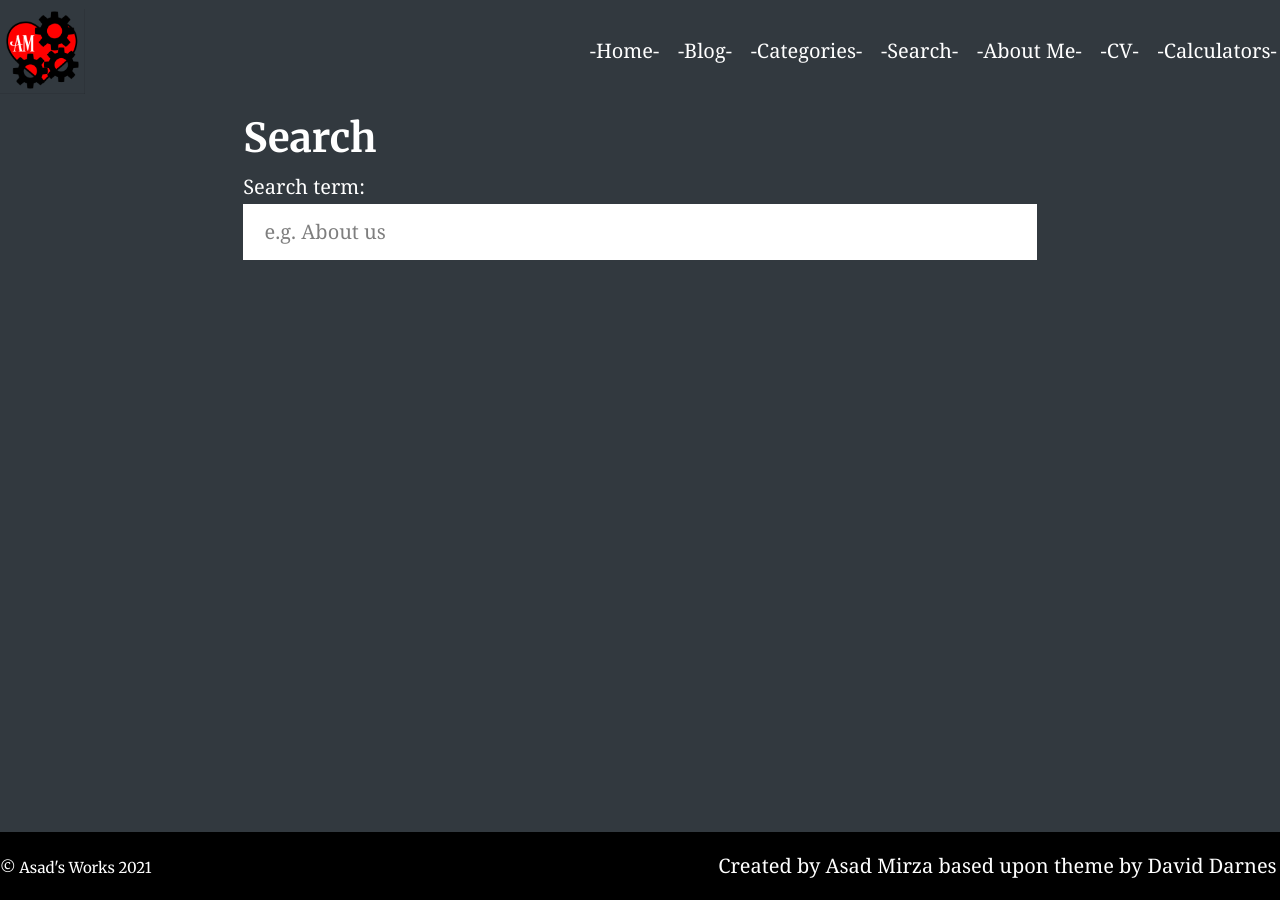
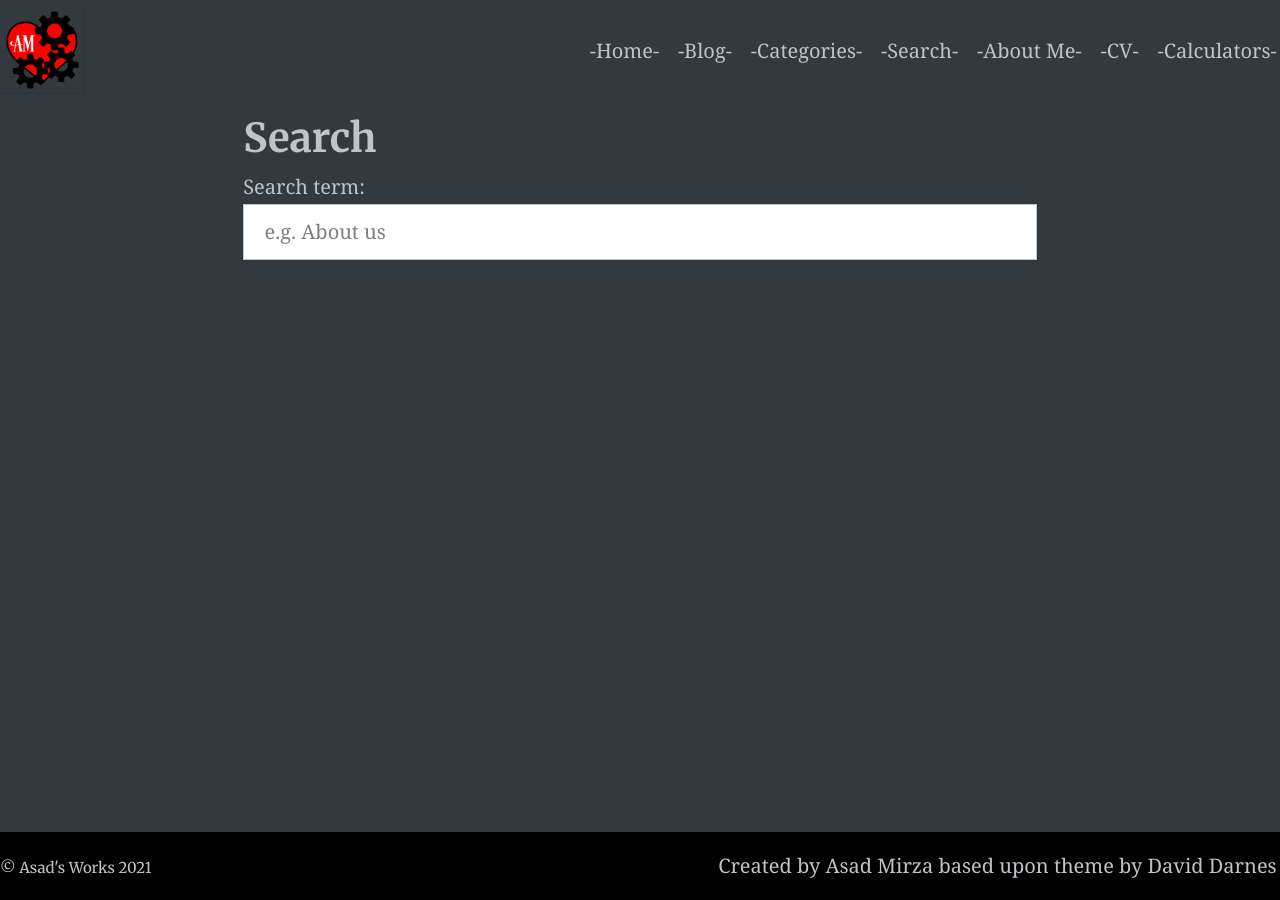
Before and after one commit to DThornz/Website, a Jekyll site: the page built from search.md, in a window 1280 px wide. Built offline with Jekyll 4.4.1, drawn with Linux system fonts in a browser that asks for light colours.

Commit message:
Edited colors

```diff
--- a/_sass/_settings.scss
+++ b/_sass/_settings.scss
@@ -5,14 +5,14 @@ $featureBackgroundColour: black  !default;
 $accentColour: #05bf85 !default;
 
 // Text colours
-$headingColour: white!default;
+$headingColour:#bfc4c9 !default;
 $footerColor: black!default;
-$footerTextColor: white!default;
-$bodyColour:white !default;
-$linkColour: white !default;
+$footerTextColor: #bfc4c9 !default;
+$bodyColour: #bfc4c9 !default;
+$linkColour: #bfc4c9  !default;
 $hoverColour: red!default;
 $focusColour: #fa407a !default;
-$captionColour: white!default;
+$captionColour: #bfc4c9 !default;
 $white: #ffffff !default;
 
 // Typography
```
